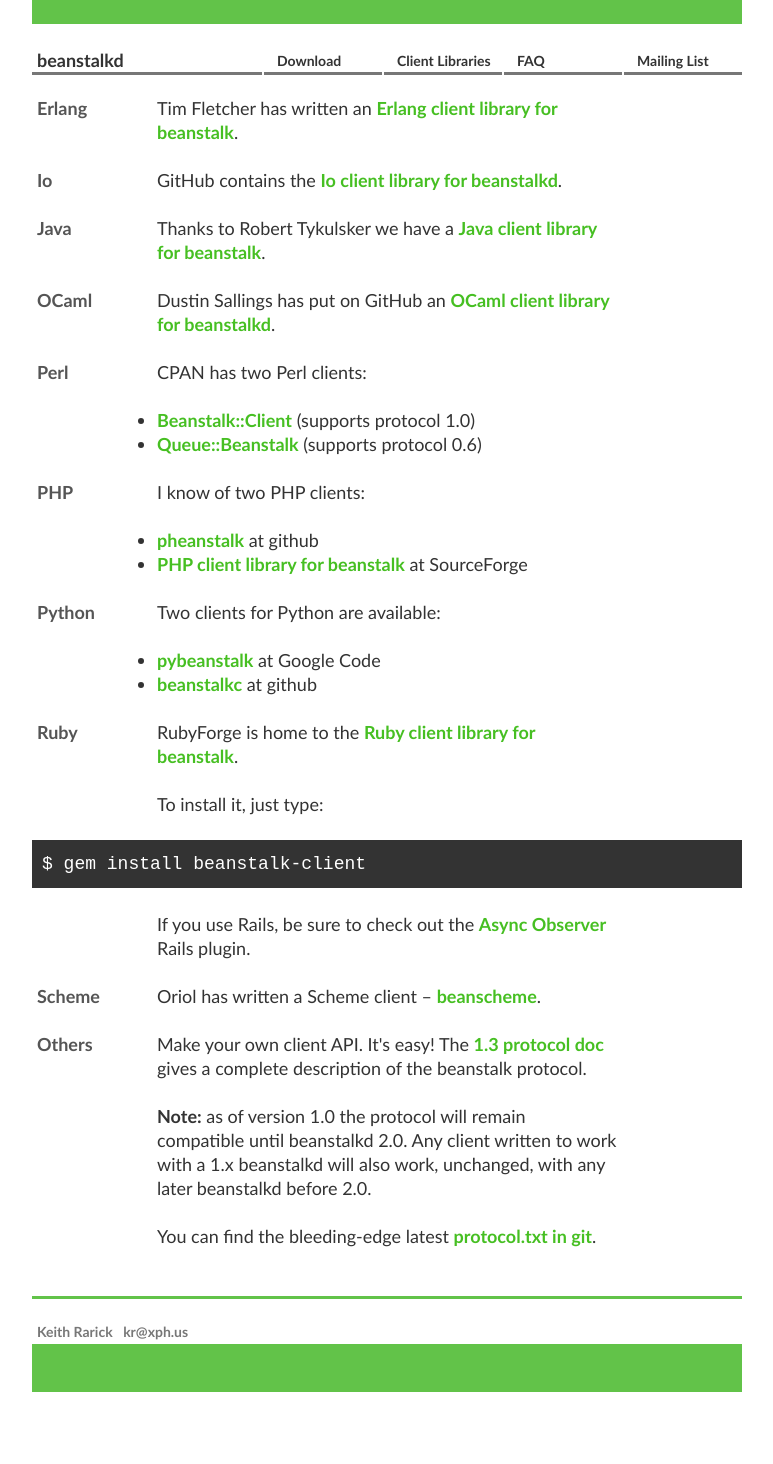
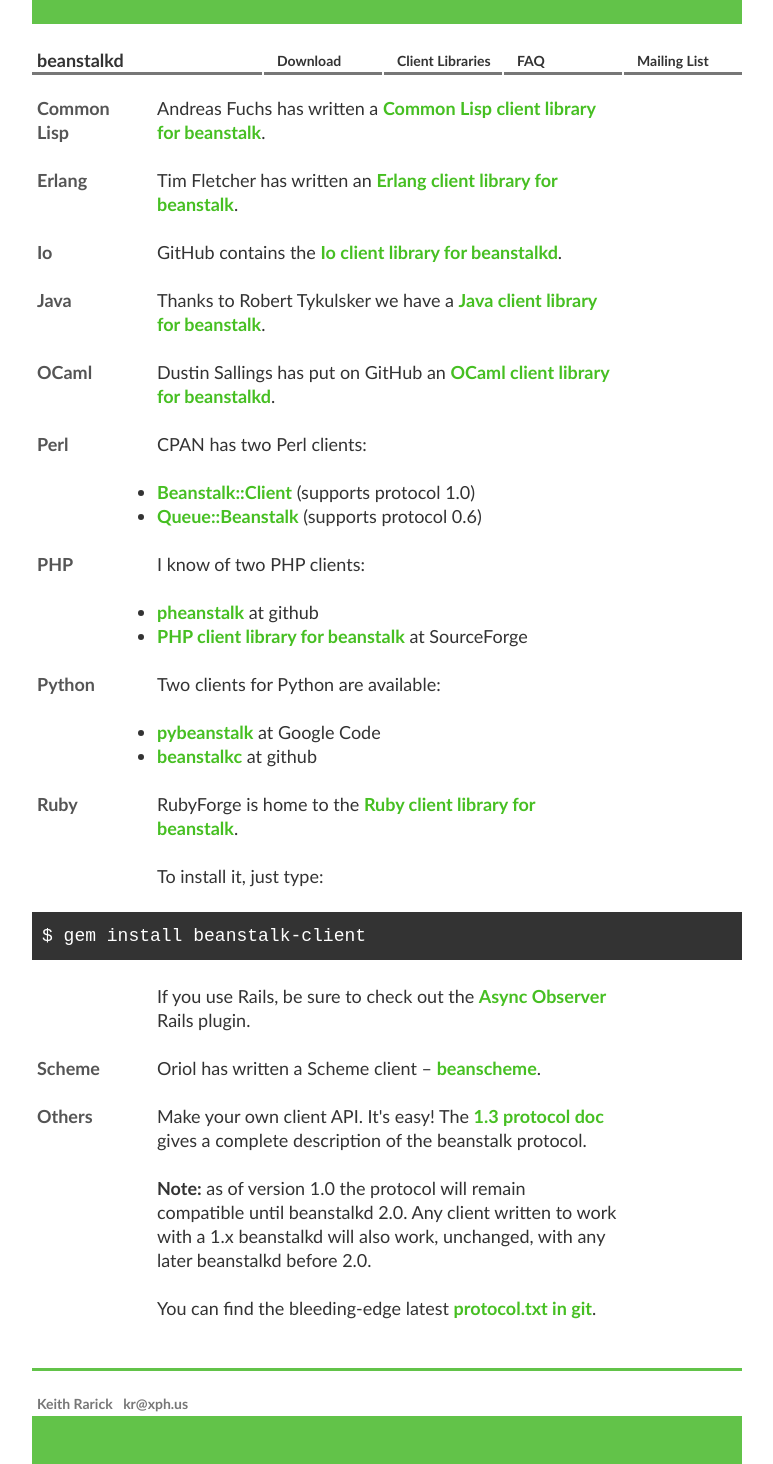
Before and after one commit to beanstalkd/beanstalkd, a Jekyll site: the page built from client.html, in a window 1280 px wide. Shown: the whole page, without its empty margins (253-1026 px from the left). Built offline with Jekyll 4.4.1, drawn with Linux system fonts in a browser that asks for light colours; comment, search, counter and statistics services are not loaded; before the commit the page ends 1392 px from its top, so only the background shows below that.

Commit message:
Add the Common Lisp library to the clients page.

```diff
--- a/client.html
+++ b/client.html
@@ -2,6 +2,12 @@
 layout: base
 title: Client Libraries
 ---
+
+<h2>Common Lisp</h2>
+
+<p>Andreas Fuchs has written a <a
+href=http://github.com/antifuchs/cl-beanstalk>Common Lisp client library for
+beanstalk</a>.</p>
 
 <h2>Erlang</h2>
 
```
